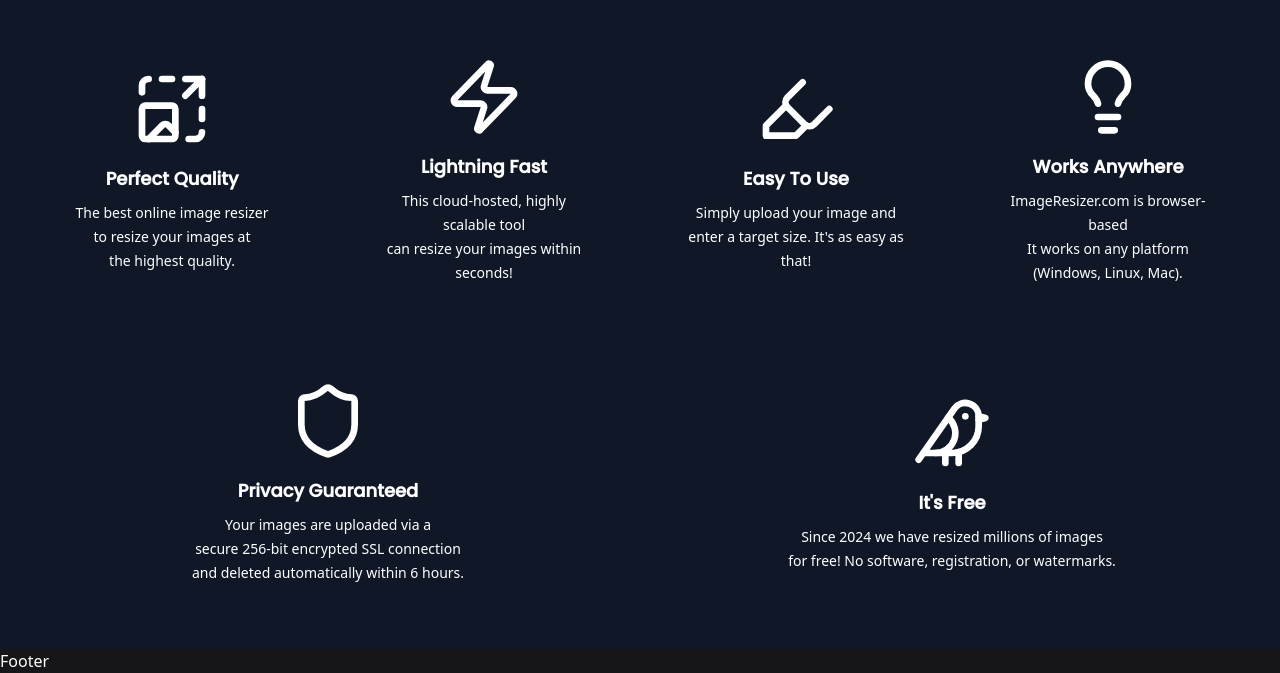
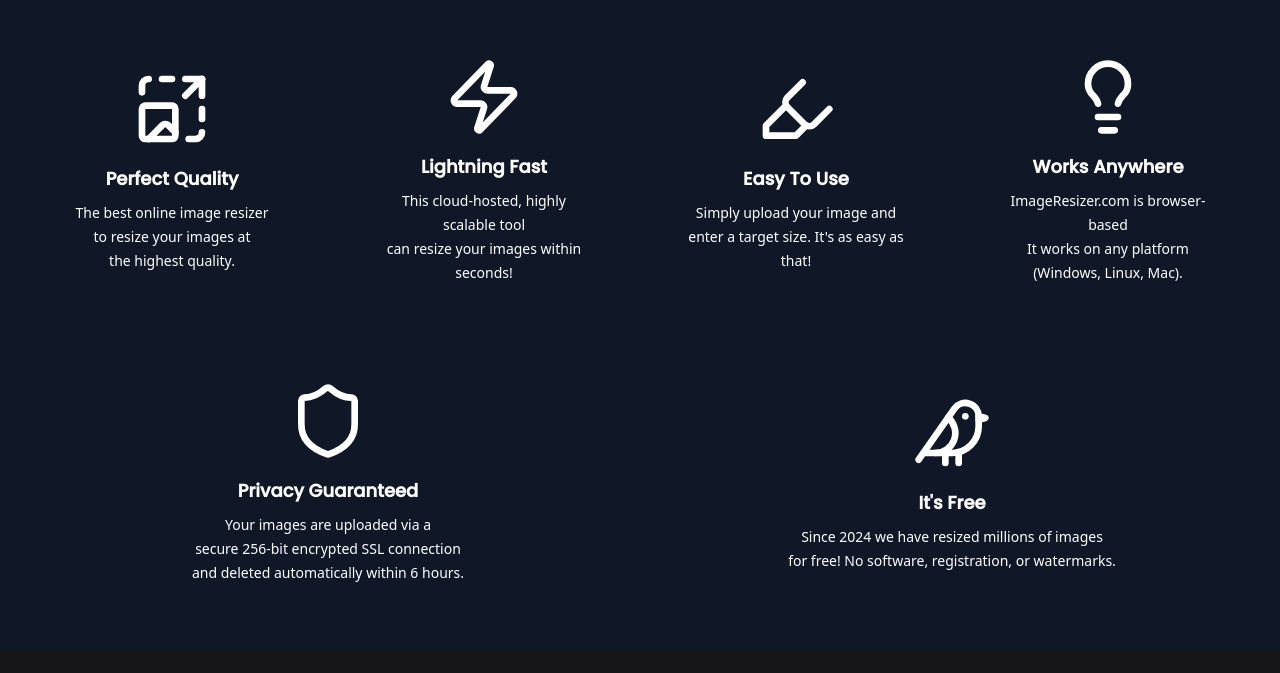
Before and after one commit to saurabhhh777/ImgConverter, a React (Vite) app in the folder frontend/: page / in a window 1280 px wide. Shown: the part 856-1529 px from the top of the page. After the commit the page ends 1505 px from the top, so only its background shows below. Built offline with nearby package versions, Linux system fonts and the light colour scheme.

Commit message:
Footer Page add on Home Page

```diff
--- a/frontend/src/components/pages/Footer.tsx
+++ b/frontend/src/components/pages/Footer.tsx
@@ -2,7 +2,10 @@
 const Footer = () => {
   return (
     <div className="text-white">
-        Footer
+        <div>
+
+
+        </div>
     </div>
   )
 }
```
